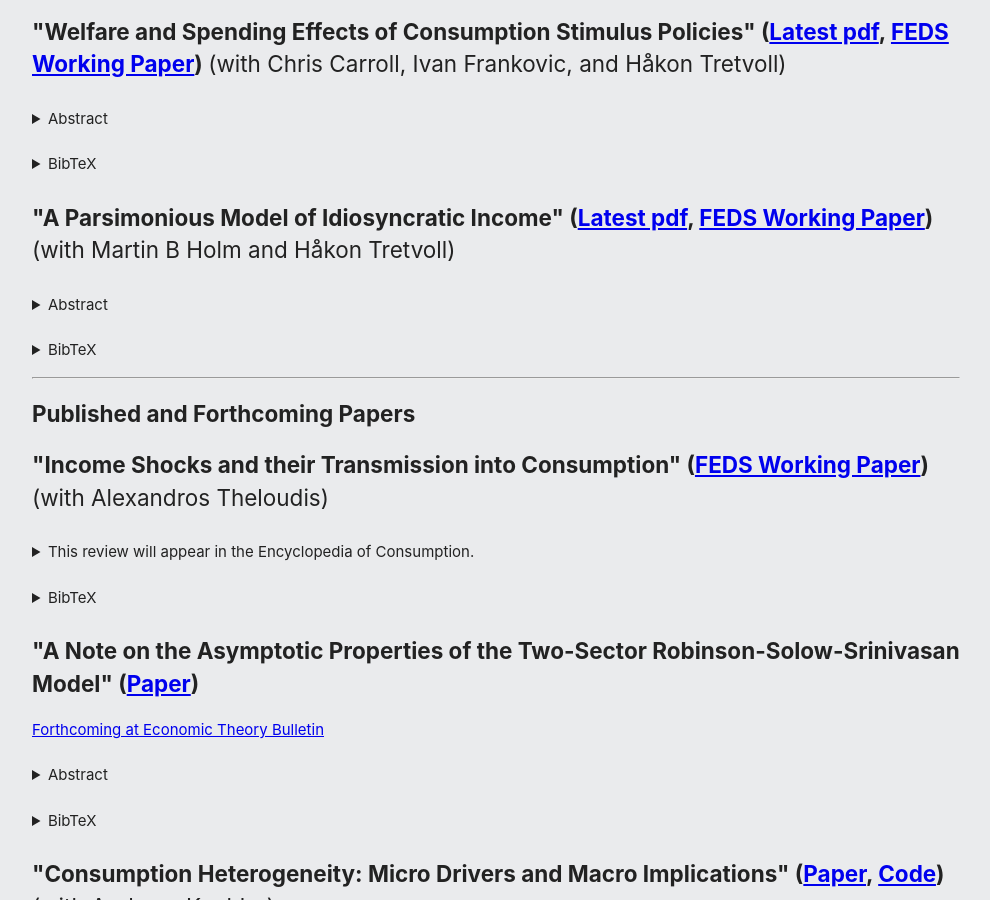
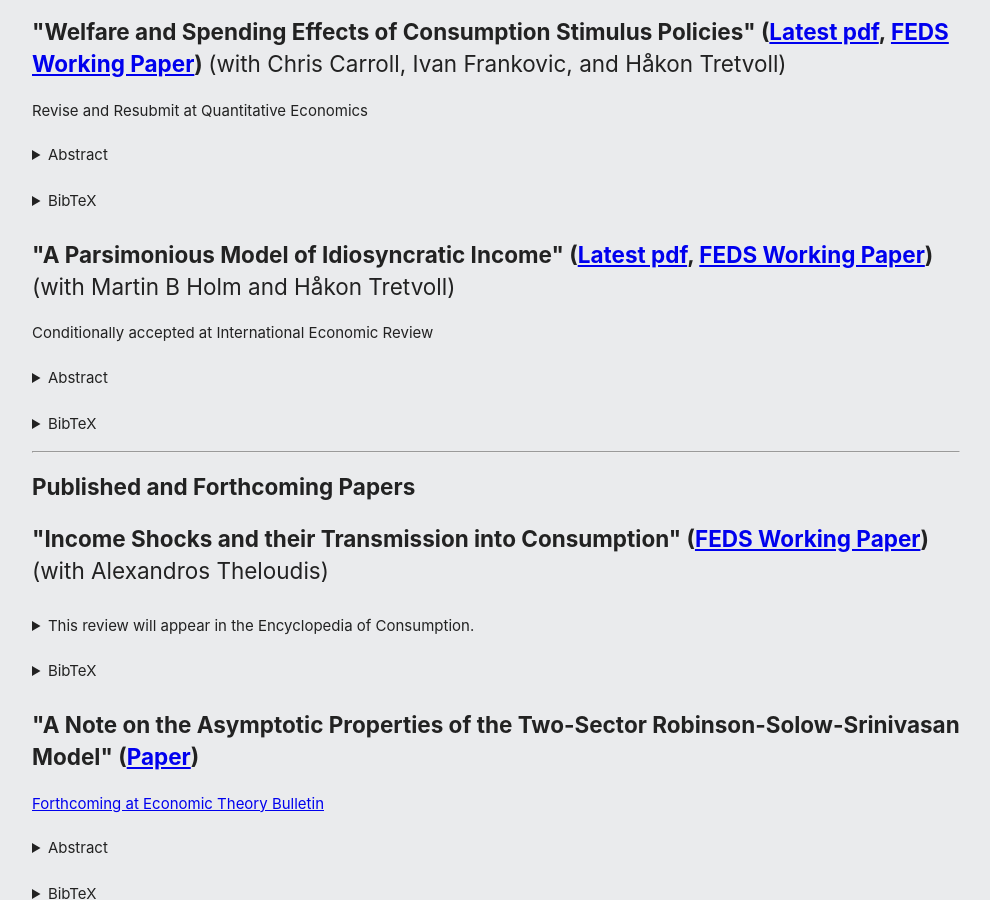
Before and after one commit to edmundcrawley/website, a plain HTML site: page index.html in a window 1280 px wide. Shown: the part 840-1740 px from the top of the page, without its empty margins (144-1134 px from the left). Drawn offline with Linux system fonts and the light colour scheme.

Commit message:
Adds R&R and conditional acceptance.

```diff
--- a/index.html
+++ b/index.html
@@ -106,6 +106,7 @@
 
             <div class="paper">
                 <h2>"Welfare and Spending Effects of Consumption Stimulus Policies" (<a href="HAFiscal.pdf">Latest pdf</a>, <a href="https://www.federalreserve.gov/econres/feds/welfare-and-spending-effects-of-consumption-stimulus-policies.htm">FEDS Working Paper</a>) <span style="font-weight:normal">(with Chris Carroll, Ivan Frankovic, and Håkon Tretvoll)</span></h2>
+                <p><a >Revise and Resubmit at Quantitative Economics</a></p>
                 <details>
                     <summary class="tab">Abstract</summary>
                     <p class="tab">Using a heterogeneous agent model calibrated to match measured spending dynamics over four years following an income shock (Fagereng et al. (2021)), we assess the effectiveness of three fiscal stimulus policies employed during recent recessions. Unemployment insurance (UI) extensions are the clear "bang for the buck" winner when effectiveness is measured in utility terms. Stimulus checks are second best and have two advantages (over UI): they arrive and are spent faster, despite being less targeted, and they are scalable to any desired size. A temporary (two-year) cut in the rate of wage taxation is considerably less effective than the other policies and has negligible effects in the version of our model without a multiplier.</p>
@@ -119,6 +120,7 @@
 
             <div class="paper">
                 <h2>"A Parsimonious Model of Idiosyncratic Income" (<a href="A_Parsimonious_Model_of_Idiosyncratic_Income.pdf">Latest pdf</a>, <a href="https://www.federalreserve.gov/econres/feds/a-parsimonious-model-of-idiosyncratic-income.htm">FEDS Working Paper</a>) <span style="font-weight:normal">(with Martin B Holm and Håkon Tretvoll)</span></h2>
+                <p><a >Conditionally accepted at International Economic Review</a></p>
                 <details>
                     <summary class="tab">Abstract</summary>
                     <p class="tab">The standard model of permanent and transitory income provides estimates that differ depending on the type of moments used---levels or differences---and the weighting matrix applied. We propose two changes to the standard model. First, we account for the time-aggregated nature of observed income data. Second, we allow transitory shocks to persist for varying lengths of time. With only one additional parameter, our proposed model consistently estimates the parameters of the income process irrespective of the moments and weighting matrix applied. We strongly advise against estimating the standard model using difference moments.</p>
```
